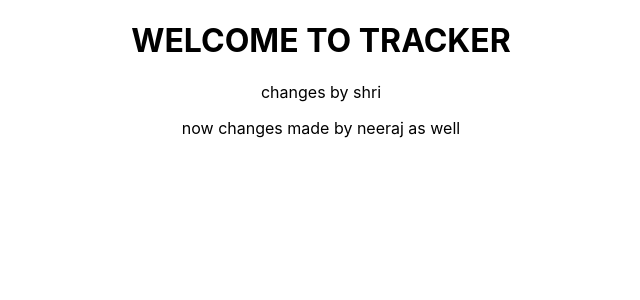
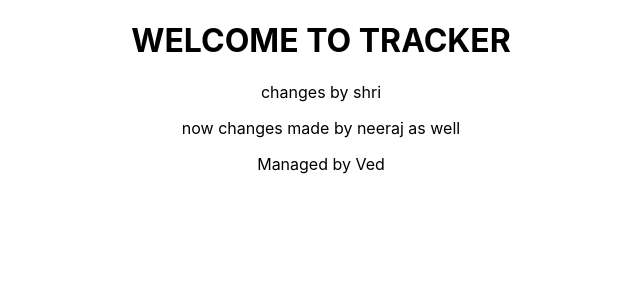
Before and after one commit to omkarregade/Project-Tracking-Tool-Frontend, a React (Create React App) app: page / in a window 1280 px wide. Shown: the top 300 px of the page, without its empty margins (319-959 px from the left). Built offline with nearby package versions, Linux system fonts and the light colour scheme.

Commit message:
Trial by Ved

```diff
--- a/src/App.js
+++ b/src/App.js
@@ -7,6 +7,7 @@ function App() {
       <h1>WELCOME TO TRACKER </h1>
       <p>changes by shri</p>
       <p>now changes made by neeraj as well</p>
+      <p>Managed by Ved</p>
     </div>
   );
 }
```
